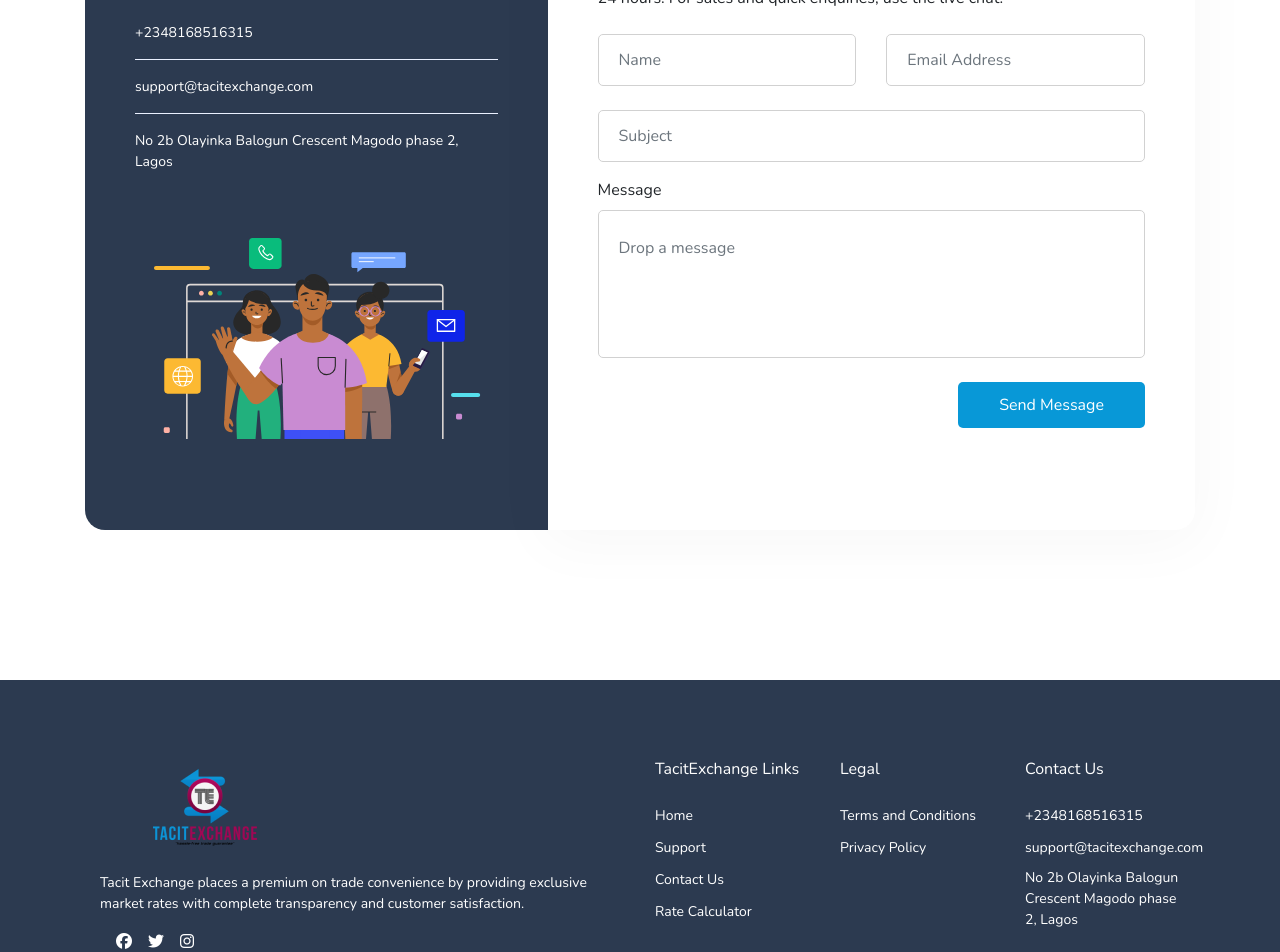
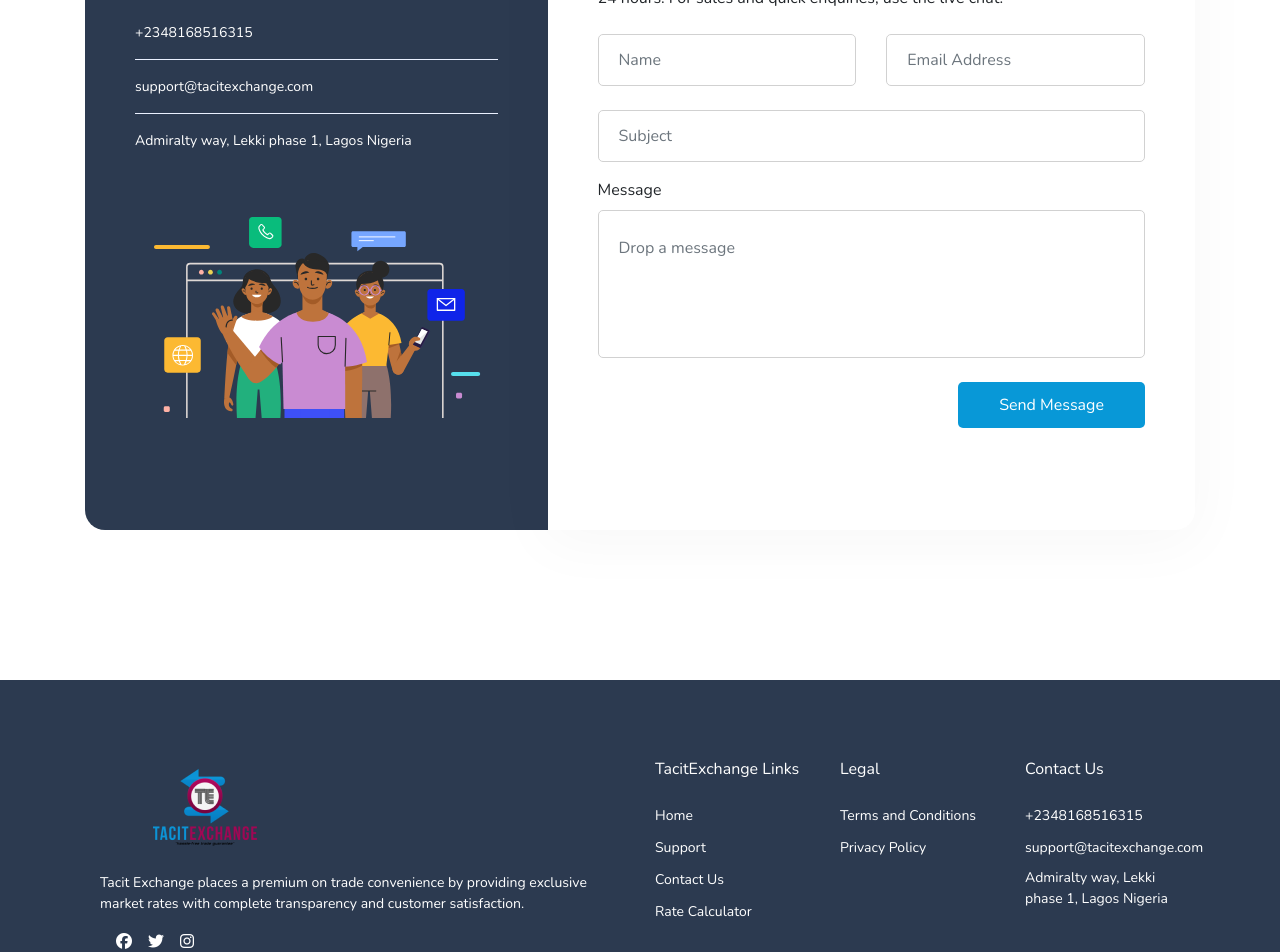
Before and after one commit to Oluwashina/TacitExchange, a React (Create React App) app: page /contact in a window 1280 px wide. Shown: the part 220-1172 px from the top of the page. Built offline with nearby package versions, Linux system fonts and the light colour scheme.

Commit message:
contact address updated

```diff
--- a/src/components/HomeComponents/Footer.js
+++ b/src/components/HomeComponents/Footer.js
@@ -58,7 +58,7 @@ const Footer = () => {
                             <a href="mailto:support@tacitexchange.com"  style={{fontSize: 14, color: '#fff', textDecoration: 'none'}}>support@tacitexchange.com</a>
                         </div>
                         <div className="mt-2">
-                            <p className="mb-0" style={{fontSize: 14}}>No 2b Olayinka Balogun Crescent Magodo phase 2, Lagos</p>
+                            <p className="mb-0" style={{fontSize: 14}}>Admiralty way, Lekki phase 1, Lagos Nigeria</p>
                         </div>
                     </div>
 
--- a/src/pages/Home/contact.js
+++ b/src/pages/Home/contact.js
@@ -48,7 +48,7 @@ const ContactPage = (props) => {
                                 <p className="text-white" style={{fontSize: 14}}>support@tacitexchange.com</p>
                                 <hr style={{borderTop: '1px solid #eaf0ff'}} />
                                 <p className="text-white" style={{fontSize: 14}}>
-                                No 2b Olayinka Balogun Crescent Magodo phase 2, Lagos</p>
+                                Admiralty way, Lekki phase 1, Lagos Nigeria</p>
                             </div>
 
                             <div className="mt-5">
```
